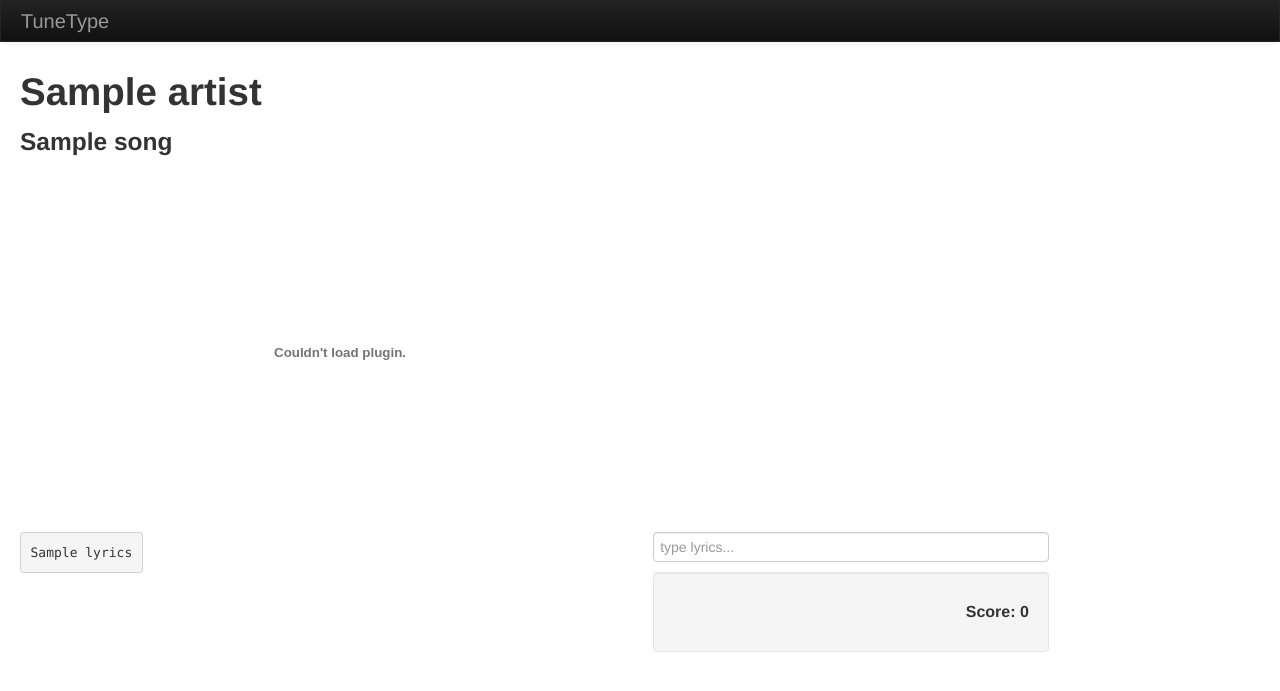
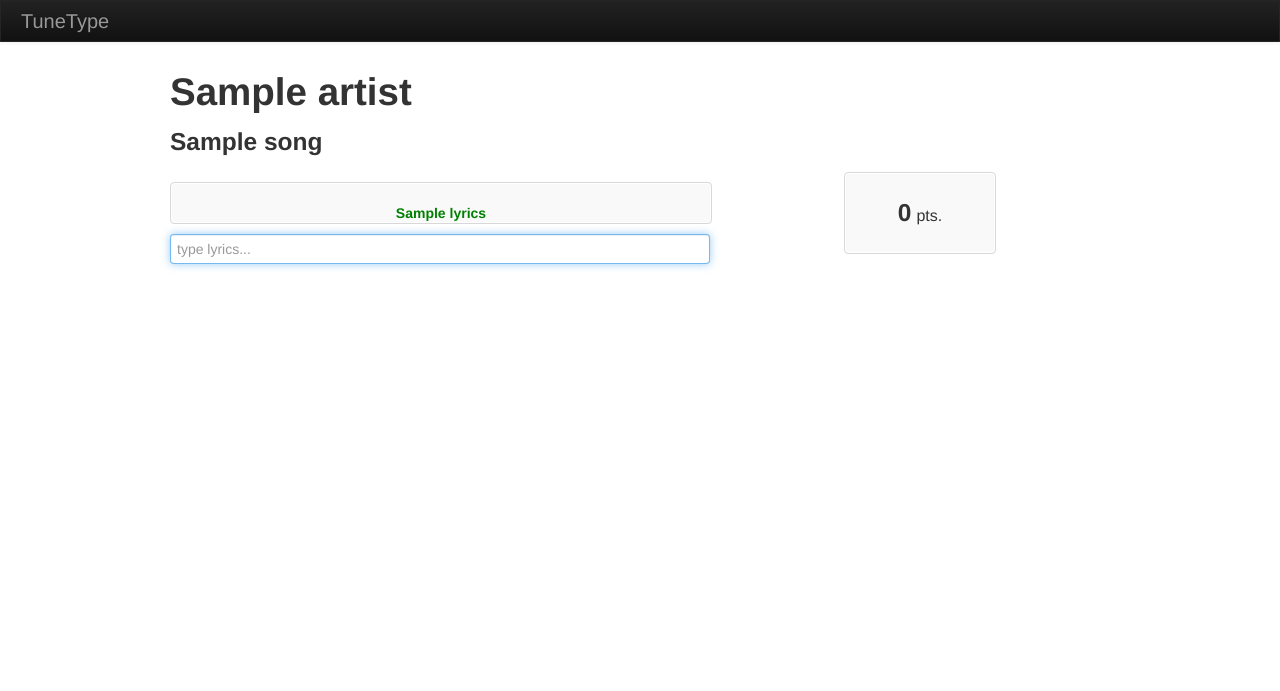
Before and after one commit to shivamthapar/TuneType, a Django app: template templates/lyriccheck/lyrics.html in a window 1280 px wide. Shown: the top 691 px of the page. Run offline with Django 3.2, Linux system fonts and the light colour scheme; the template is opened without the code that fills it: most values are stand-ins (such as "Sample title", 1, 10 or a date in 2020); some libraries are stand-ins or nearby versions.

Commit message:
heroku and new layout

```diff
--- a/lyriccheck/static/css/style.css
+++ b/lyriccheck/static/css/style.css
@@ -1,20 +1,70 @@
-.lyrics{
-	float: left;
+.lyric_text{
+	margin-top: 10px;
+	width: 100%;
+	overflow: hidden;
+	text-align: center;
+	font-size: 14px;
+	padding: 20px 0 0;
+
+	border: 1px solid #d8d8d8;
+	background: #f9f9f9;
+
+	-moz-border-radius: 4px;
+	-webkit-border-radius: 4px;
+	border-radius: 4px;
+	-moz-box-shadow: inset 0 0 0 1px #fff;
+	-webkit-box-shadow: inset 0 0 0 1px #fff;
+	box-shadow: inset 0 0 0 1px #fff;
+
+}
+.lyric_text .line{
+	margin: 0;
+	font-weight: 400;
+}
+.lyric_text .current{
+	color: green;
+	font-weight: 700;
 }
 #input_box{
-	float:left;
 	display:block;
+	width: 100%;
+	margin-top: 10px;
 }
-#input_box #plus_points{
+#plus_points{
 	display: none;
 	float: right;
 	margin: 0px;
 }
-#input_box #lyric_input{
+#lyric_input{
+	width: 100%;
+	height: 30px;
 }
-#input_box #score{
-	margin: 0px;
+#score{
+	display: block;
+	width: 150px;
+	font-size: 16px;
+	padding: 20px 0;
+	text-align: center;
+	border: 1px solid #d8d8d8;
+	background: #f9f9f9;
+	margin: 0 auto;
+	-moz-border-radius: 4px;
+	-webkit-border-radius: 4px;
+	border-radius: 4px;
+	-moz-box-shadow: inset 0 0 0 1px #fff;
+	-webkit-box-shadow: inset 0 0 0 1px #fff;
+	box-shadow: inset 0 0 0 1px #fff;
+
+}
+#score h3{
+	display: inline;
+	margin-right: 5px;
+}
+.left{
 	float: left;
-	text-align: right;
-	font-size: 16px;
+
 }
+.right{
+	float: right;
+	height: 100px;
+}
--- a/templates/lyriccheck/lyrics.html
+++ b/templates/lyriccheck/lyrics.html
@@ -7,15 +7,48 @@
     <script src="{{STATIC_URL}}js/levenshtein.js"></script>
     <script src="{{STATIC_URL}}js/strcmp.js"></script>
 <script>
-
+	var lyrics, line_num, score;
+	$(document).ready(function(){
 		//http://andrew.hedges.name/experiments/levenshtein/
-	var lyrics= "{{js_lyrics}}";
+		lyrics= "{{lyrics}}";
 		lyrics=lyrics.split("|");
-	var line_num=0;
-	var score=0;
+		line_num=0;
+		reprintLyrics();
+		score=0;
+		$("#lyric_input").focus();
+	})
+	function reprintLyrics(){
+		$line1=$("#line1");
+		$line2=$("#line2");
+		$line3=$("#line3");
+		if(line_num===0){
+			$(".line").removeClass("current");
+			$line1.html(lyrics[line_num]).addClass("current");
+			if(line_num+1<lyrics.length)
+				$line2.html(lyrics[line_num+1]);
+			if(line_num+2<lyrics.length)
+				$line3.html(lyrics[line_num+2]);
+		}
+		else if(line_num>=lyrics.length-1){
+			$(".line").removeClass("current");
+			$line3.html(lyrics[line_num]).addClass("current");
+			if(line_num-1<lyrics.length)
+				$line2.html(lyrics[line_num-1]);
+			if(line_num-2<lyrics.length)
+				$line1.html(lyrics[line_num-2]);
+		}
+		else{
+			$(".line").removeClass("current");
+			$line2.html(lyrics[line_num]).addClass("current");
+			if(line_num-1<lyrics.length)
+				$line1.html(lyrics[line_num-1]);
+			if(line_num+1<lyrics.length)
+				$line3.html(lyrics[line_num+1]);
+		}
+	}
 	function checkInput(e){
-		$a=$("#lyric_input")
-		b=lyrics[line_num];
+		$a=$("#lyric_input");
+		b=removePunctuation(lyrics[line_num].toLowerCase());
 
 		if($a.val().length==b.length || e.keyCode == 13){
 			var points=b.length-levenshteinenator($a.val(),b);
@@ -24,9 +57,30 @@
 			$("#plus_points").fadeOut('slow');
 			$("#plus_points").html("+"+points+" points");
 			score+=points;
-			$("#score").html("Score: "+score);
+			$("#score h3").html(score);
+			if(line_num<lyrics.length)
 				line_num+=1;
+			reprintLyrics();
 		}
+	}
+	function removePunctuation(str){
+		var punc= ['.',',','!','?','&#39;'];
+		for (var i=0;i<punc.length;i++){
+			var ch= punc[i];
+			if (str.indexOf(ch)>=0)
+				str=str.replace(ch,'');
+		}
+		return str;
+	}
+	function refreshModal(){
+		var chars=0;
+		for(var i=0;i<lyrics.length;i++){
+			chars+=lyrics[i].length;
+		}
+		alert(chars);
+		var accuracy= Math.round(score/chars*100*100)/100;
+		$("#accuracy_pts").html(accuracy+"%");
+		$("#accuracy_bar .bar").css("width", accuracy+"%");
 	}
 </script>
 </head>
@@ -38,35 +92,83 @@
   			</div>
   		</div>
 	</div>
-	<div class="container-fluid">
-		<div class= "row-fluid">
+	<div class="container">
+		<div class= "row">
 			<div class= "span12">
 				<h1>{{artist}}</h1>
 				<h3>{{song}}</h3>
 			</div>
 		</div>
-		<div class= "row-fluid">
-			<div class= "span12">
-				<object width="640" height="360">
-				  <param name="movie" value="{{video}}"></param>
-				  <param name="allowFullScreen" value="true"></param>
-				  <param name="allowScriptAccess" value="always"></param>
-				  <embed src="{{video}}" type="application/x-shockwave-flash" allowfullscreen="true" allowScriptAccess="always" width="640" height="360"></embed>
-				</object>
+		<div class= "row">
+			<div class= "span7 left">
+				<div id="player"></div>
+				<script>
+				    //Load player api asynchronously.
+				    var tag = document.createElement('script');
+				    tag.src = "//www.youtube.com/iframe_api";
+				    var firstScriptTag = document.getElementsByTagName('script')[0];
+				    firstScriptTag.parentNode.insertBefore(tag, firstScriptTag);
+				    var done = false;
+				    var player;
+				    function onYouTubeIframeAPIReady() {
+				        player = new YT.Player('player', {
+				          height: '303',
+				          width: '100%',
+				          videoId: '{{video_id}}',
+				          events: {
+				            'onReady': onPlayerReady,
+				            'onStateChange': onPlayerStateChange
+				          }
+				        });
+				    }
+				    function onPlayerReady(evt) {
+				        evt.target.playVideo();
+				    }
+				    function onPlayerStateChange(evt) {
+				        if (evt.data == YT.PlayerState.ENDED && !done) {
+				            $('#myModal').modal();
+				           	refreshModal();
+				            done = true;
+				        }
+				    }
+				    function stopVideo() {
+				        player.stopVideo();
+				    }
+				</script>
+				<div class= "lyric_text">
+
+					<p class= "line current" id= "line1">k</p>
+					<p class= "line" id= "line2"></p>
+					<p class= "line" id= "line3"></p>
+				</div>
+				<div id= "input_box">
+					<input type="text" placeholder="type lyrics..." id= "lyric_input" onKeyUp="checkInput(event)" >
 				</div>
 			</div>
+			<div class= "span5 right">
+				<div class="alert alert-success" id="plus_points"></div>
+				<div id= "score"><h3>0</h3>pts.</div>
+			</div>
 
-		<div class= "row-fluid">
-			<div class= "left span6">
-				<pre class= "lyrics">{{lyrics}}</pre>
+			<div id="myModal" class="modal hide fade" tabindex="-1" role="dialog" aria-labelledby="myModalLabel" aria-hidden="true">
+			  <div class="modal-header">
+			    <button type="button" class="close" data-dismiss="modal" aria-hidden="true">×</button>
+			    <h3 id="myModalLabel">Game Summary</h3>
 			  </div>
-			<div id= "input_box" class= "right span4">
-				<input type="text" class= "span12"placeholder="type lyrics..." id= "lyric_input" onKeyUp="checkInput(event)" >
-				<div class="alert alert-success span4" id="plus_points"></div>
-				<h3 class="well span12" id= "score">Score: 0</h3>
+			  <div class="modal-body">
+			    <label>Accuracy: </label><p id= "accuracy_pts"></p>
+			    <div class="progress" id= "accuracy_bar">
+				  <div class="bar" style="width: 0%;"></div>
+				</div>
+			  </div>
+			  <div class="modal-footer">
+			    <button class="btn" data-dismiss="modal" aria-hidden="true">Close</button>
 			  </div>
 			</div>
 		</div>
 
+
+	</div>
+
 </body>
 </html>
--- a/tunetype/settings.py
+++ b/tunetype/settings.py
@@ -11,7 +11,7 @@ MANAGERS = ADMINS
 
 DATABASES = {
     'default': {
-        'ENGINE': 'django.db.backends.', # Add 'postgresql_psycopg2', 'mysql', 'sqlite3' or 'oracle'.
+        'ENGINE': 'django.db.backends.sqlite3', # Add 'postgresql_psycopg2', 'mysql', 'sqlite3' or 'oracle'.
         'NAME': '',                      # Or path to database file if using sqlite3.
         'USER': '',                      # Not used with sqlite3.
         'PASSWORD': '',                  # Not used with sqlite3.
--- a/tunetype/urls.py
+++ b/tunetype/urls.py
@@ -1,10 +1,12 @@
 from django.conf.urls import patterns, include, url
+import views
 
 # Uncomment the next two lines to enable the admin:
 # from django.contrib import admin
 # admin.autodiscover()
 
 urlpatterns = patterns('',
+	 url(r'^$',views.index),
      url(r'^lyriccheck/', include('lyriccheck.urls')),
     # url(r'^tunetype/', include('tunetype.foo.urls')),
 
```
Also changed, not shown: lyriccheck/views.py (+13 -2 lines), templates/tunetype/index.html (added, +69 -0 lines), tunetype/views.py (added, +9 -0 lines), 6 other files. Lines whose indentation alone changed are shown as unchanged.
